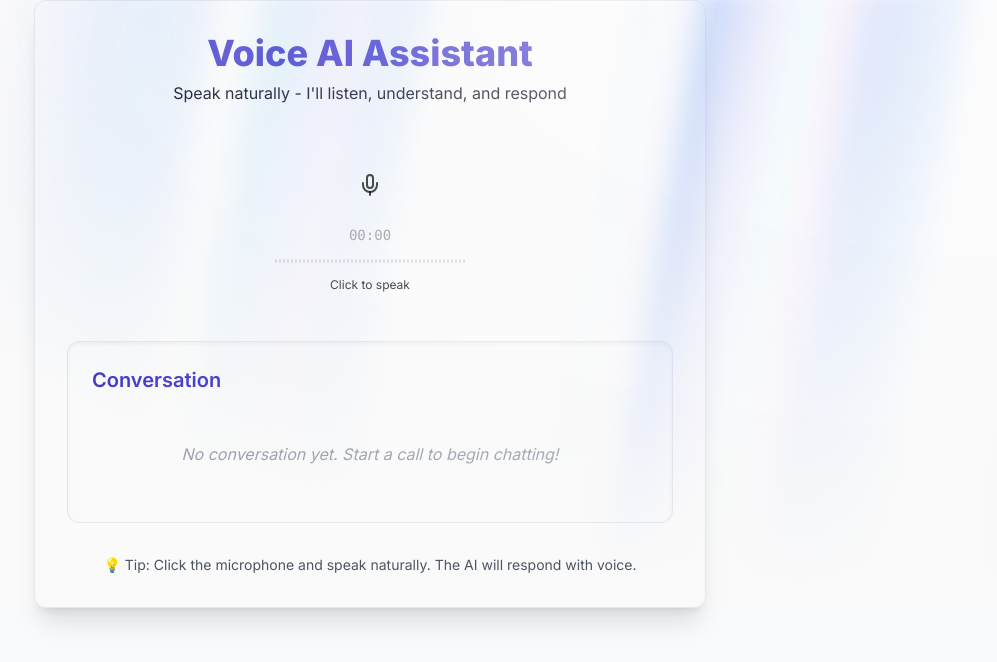
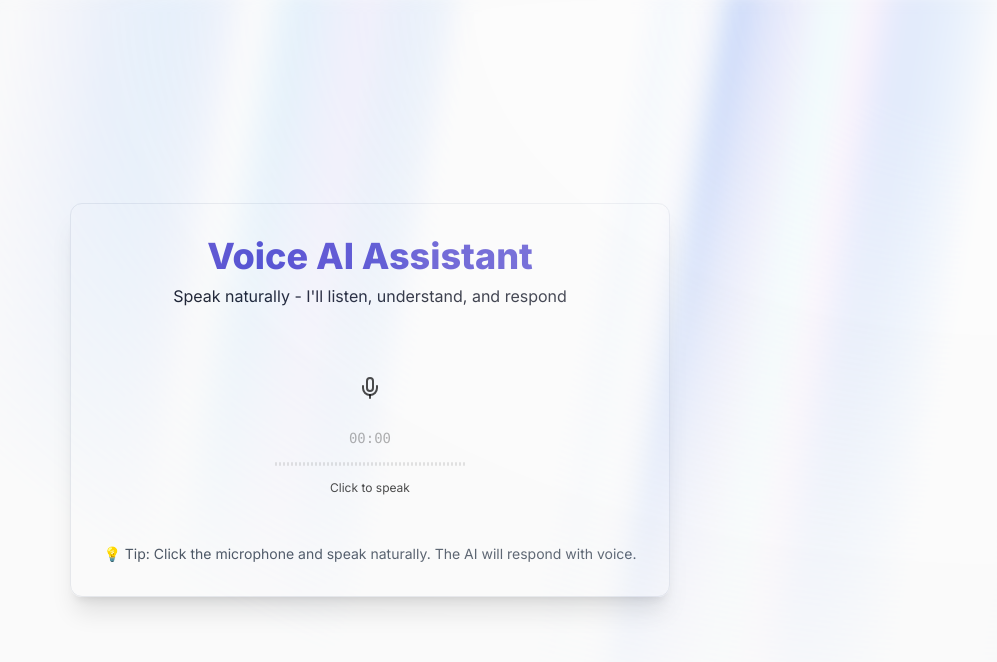
Before and after one commit to sameerkhansf/vapi-takehome, a Next.js app: page / in a window 1280 px wide. Shown: the top 662 px of the page, without its empty margins (270-1267 px from the left). Built offline with nearby package versions, Linux system fonts and the light colour scheme.

Commit message:
centered the voice ui

```diff
--- a/app/page.tsx
+++ b/app/page.tsx
@@ -55,6 +55,7 @@ export default function Home() {
 
   return (
     <AuroraBackground>
+      <div className="min-h-screen flex items-center justify-center">
         <div className="max-w-2xl w-full bg-surface-DEFAULT rounded-xl shadow-xl p-8 border border-border-DEFAULT">
           <h1 className="text-4xl font-extrabold mb-2 text-center text-primary-dark">
             Voice AI Assistant
@@ -102,49 +103,12 @@ export default function Home() {
             />
           </div>
 
-        <div className="bg-surface-DEFAULT rounded-xl p-6 max-h-96 overflow-y-auto border border-border-DEFAULT shadow-inner">
-          <h3 className="text-xl font-semibold mb-4 text-primary-dark">
-            Conversation
-          </h3>
-          {conversation.length === 0 ? (
-            <p className="text-secondary-light text-center py-8 italic">
-              No conversation yet. Start a call to begin chatting!
-            </p>
-          ) : (
-            <div className="space-y-4">
-              {conversation.map((message) => (
-                <div
-                  key={message.id}
-                  className={`flex ${
-                    message.role === "user" ? "justify-end" : "justify-start"
-                  }`}
-                >
-                  <div
-                    className={`max-w-xs lg:max-w-md px-5 py-3 rounded-2xl shadow-md ${
-                      message.role === "user"
-                        ? "bg-blue-500 text-white rounded-br-none"
-                        : "bg-gray-200 text-gray-800 rounded-bl-none"
-                    }`}
-                  >
-                    <p className="text-sm font-medium mb-1 opacity-90">
-                      {message.role === "user" ? "You" : "Assistant"}
-                    </p>
-                    <p className="text-base">{message.transcript}</p>
-                    <p className="text-xs opacity-75 mt-1">
-                      {message.timestamp.toLocaleTimeString()}
+          <div className="mt-8 text-center text-sm text-gray-600">
+            <p>
+              💡 Tip: Click the microphone and speak naturally. The AI will
+              respond with voice.
             </p>
           </div>
-                </div>
-              ))}
-              <div ref={conversationEndRef} />
-            </div>
-          )}
-        </div>
-
-        <div className="mt-8 text-center text-sm text-gray-600">
-          <p>
-            💡 Tip: Click the microphone and speak naturally. The AI will respond with voice.
-          </p>
         </div>
       </div>
     </AuroraBackground>
```
Lines whose indentation alone changed are shown as unchanged.
